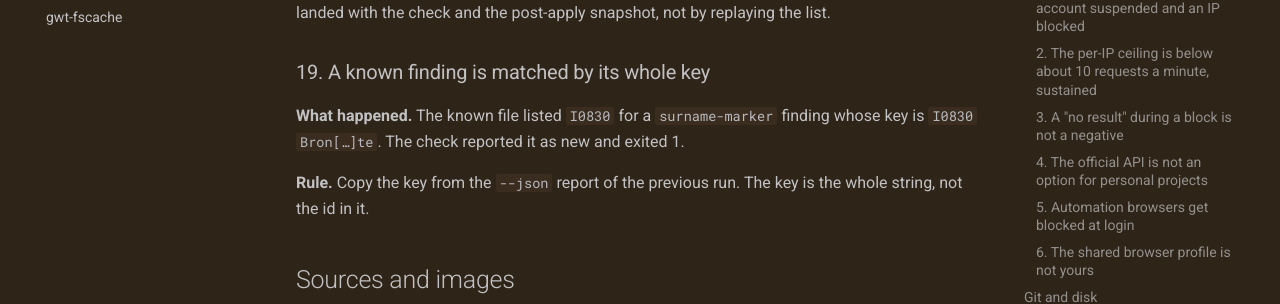
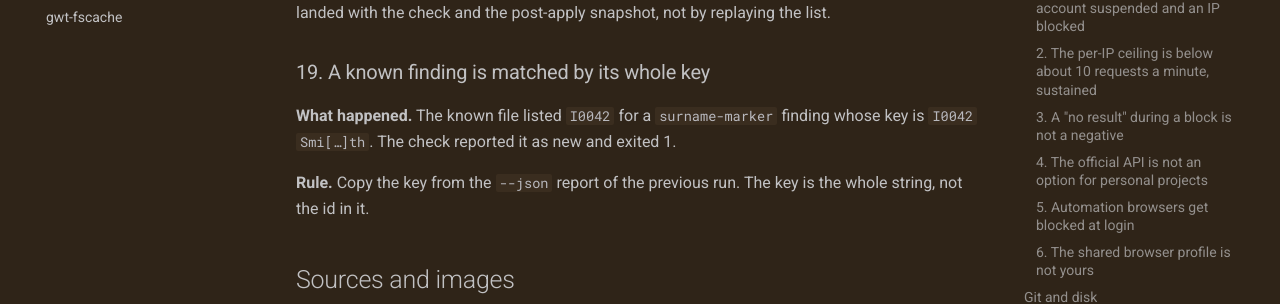
Before and after one commit to GeiserX/gramps-web-toolkit, an MkDocs documentation site: the page built from docs/hard-won.md, in a window 1280 px wide and 900 px high, scrolled down 5210 px. Shown: the part 153-457 px from the top of the window. Built offline with MkDocs 1.6.1 and Material for MkDocs 9.7.7, drawn with Linux system fonts in a browser that asks for light colours; comment, search, counter and statistics services are not loaded.

Commit message:
docs: keep a real tree id and surname out of the known-findings lesson (#75)
Lesson 19 in hard-won.md now uses the invented key I0042 Smi[…]th instead of a real Gramps id and surname.

```diff
--- a/docs/hard-won.md
+++ b/docs/hard-won.md
@@ -128,7 +128,7 @@ Format: what happened, why, and the rule.
 
 ### 19. A known finding is matched by its whole key
 
-**What happened.** The known file listed `I0830` for a `surname-marker` finding whose key is `I0830 Bron[…]te`. The check reported it as new and exited 1.
+**What happened.** The known file listed `I0042` for a `surname-marker` finding whose key is `I0042 Smi[…]th`. The check reported it as new and exited 1.
 
 **Rule.** Copy the key from the `--json` report of the previous run. The key is the whole string, not the id in it.
 
```
